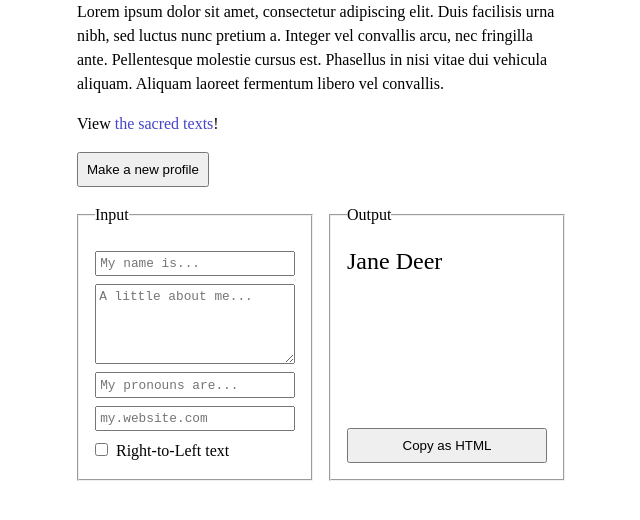
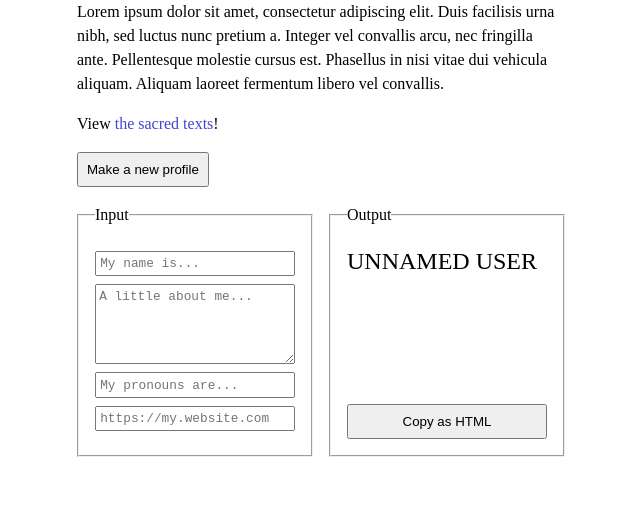
Before and after one commit to mdvorak340/ellipsi, a website with bundled scripts: page example/index.html in a window 1280 px wide. Both pictures are taken after a click on the button "Make a new profile". Shown: the part 80-600 px from the top of the page, without its empty margins (319-959 px from the left). Built offline with nearby package versions, Linux system fonts and the light colour scheme.

Commit message:
updated example

```diff
--- /dev/null
+++ b/example/Profile.js
@@ -0,0 +1,14 @@
+import { div, h2, ul, li, a, p } from "../ellipsi.min.js"
+
+export default function Profile(name, bio, pronouns, link) {
+  const linkDisplay = link?.replace('https://', '')
+
+  return div({ class: 'profile' },
+    h2(name || 'UNNAMED USER'),
+    ul({ class: 'inline' },
+      pronouns ? li(pronouns) : null,
+      link ? li(a(linkDisplay, { href: link })) : null,
+    ),
+    p(bio),
+  )
+}
--- a/example/ProfileForm.js
+++ b/example/ProfileForm.js
@@ -1,38 +1,28 @@
-import { input, output, p, a, on, fieldset, legend, form, textarea, h2, ul, li, label, button } from '../ellipsi.min.js'
+import { input, output, on, fieldset, legend, form, textarea, button } from '../ellipsi.min.js'
+import Profile from './Profile.js'
 
 export default function ProfileForm() {
-  // Easy but bad way to create unique IDs between different instances
-  const uniq = (id) => `${id}-${Date.now()}`
-
   const Name = input({
-    id: uniq('name-input'),
     type: 'text',
     placeholder: 'My name is...',
   })
 
   const Pronouns = input({
-    id: uniq('woke-input'),
     type: 'text',
     placeholder: 'My pronouns are...'
   })
 
-  const Desc = textarea({
-    id: uniq('desc-input'),
+  const Bio = textarea({
+    spellcheck: 'false',
     placeholder: 'A little about me...',
   })
 
   const Link = input({
-    id: uniq('link-input'),
     type: 'text',
-    placeholder: 'my.website.com',
+    placeholder: 'https://my.website.com',
   })
 
-  const TextDirectionRtl = input({
-    id: uniq('rtl-input'),
-    type: 'checkbox',
-  })
-
-  const Result = output({ id: uniq('result'), dir: 'ltr' })
+  const Result = output()
 
   const SaveResult = button(
     'Copy as HTML',
@@ -40,37 +30,38 @@ export default function ProfileForm() {
     on('click', () => navigator.clipboard.writeText(Result.innerHTML)),
   )
 
-  const update = (event) => {
-    Result.setAttribute(
-      'dir',
-      TextDirectionRtl.checked ? 'rtl' : 'ltr',
-    )
+  const updateForm = () => {
+    let validUrl = null
+
+    if (Link.value) {
+      try {
+        const _ = new URL(Link.value) // Throws on invalid URL
+        validUrl = Link.value
+        Link.classList.remove('invalid')
+      } catch {
+        Link.classList.add('invalid')
+      }
+    } else {
+      Link.classList.remove('invalid')
+    }
+
     Result.replaceChildren(
-      h2(Name.value || 'Jane Deer'),
-      ul(
-        { class: 'inline' },
-        Pronouns.value ? li(Pronouns.value) : null,
-        Link.value ? li(a(Link.value, { href: 'https://' + Link.value })) : null,
-      ),
-      p(Desc.value),
+      Profile(Name.value, Bio.value, Pronouns.value, validUrl)
     )
   }
 
-  update()
-  return form(
-    { class: 'profile' },
-    on('keydown', update),
-    on('input', update),
-    fieldset(
+  updateForm()
+  return form({ class: 'profile-form' },
+    on('keydown', updateForm),
+    on('input', updateForm),
+    fieldset({ class: 'input' },
       legend('Input'),
       Name,
-      Desc,
+      Bio,
       Pronouns,
       Link,
-      TextDirectionRtl,
-      label('Right-to-Left text', { for: TextDirectionRtl.id }),
     ),
-    fieldset(
+    fieldset({ class: 'output' },
       legend('Output'),
       Result,
       SaveResult,
--- a/example/main.js
+++ b/example/main.js
@@ -1,7 +1,7 @@
 import { h1, p, a, span, button, on } from '../ellipsi.min.js'
 import ProfileForm from './ProfileForm.js'
 
-const ProfileContainer = span({ id: 'profile-container' })
+const ProfileContainer = span()
 
 const Document = [
   h1('Ellipsi Demo'),
--- a/example/styles.css
+++ b/example/styles.css
@@ -45,10 +45,6 @@ textarea {
   resize: vertical;
 }
 
-input[type="checkbox"] + label {
-  margin-left: 1ch;
-}
-
 ul.inline {
   margin: 0;
 }
@@ -65,7 +61,7 @@ button {
   padding: 0.5rem;
 }
 
-form.profile {
+form.profile-form {
   display: grid;
   gap: 1rem;
   grid-template:
@@ -73,7 +69,7 @@ form.profile {
     / 1fr 1fr;
 }
 
-form.profile fieldset:nth-child(2) {
+fieldset.output {
   display: grid;
   gap: 1rem;
   grid-template:
@@ -81,3 +77,11 @@ form.profile fieldset:nth-child(2) {
     "btn" min-content
     / 1fr;
 }
+
+input.invalid {
+  text-decoration: underline 1px wavy #c44;
+}
+
+output {
+  white-space: pre-line;
+}
```
